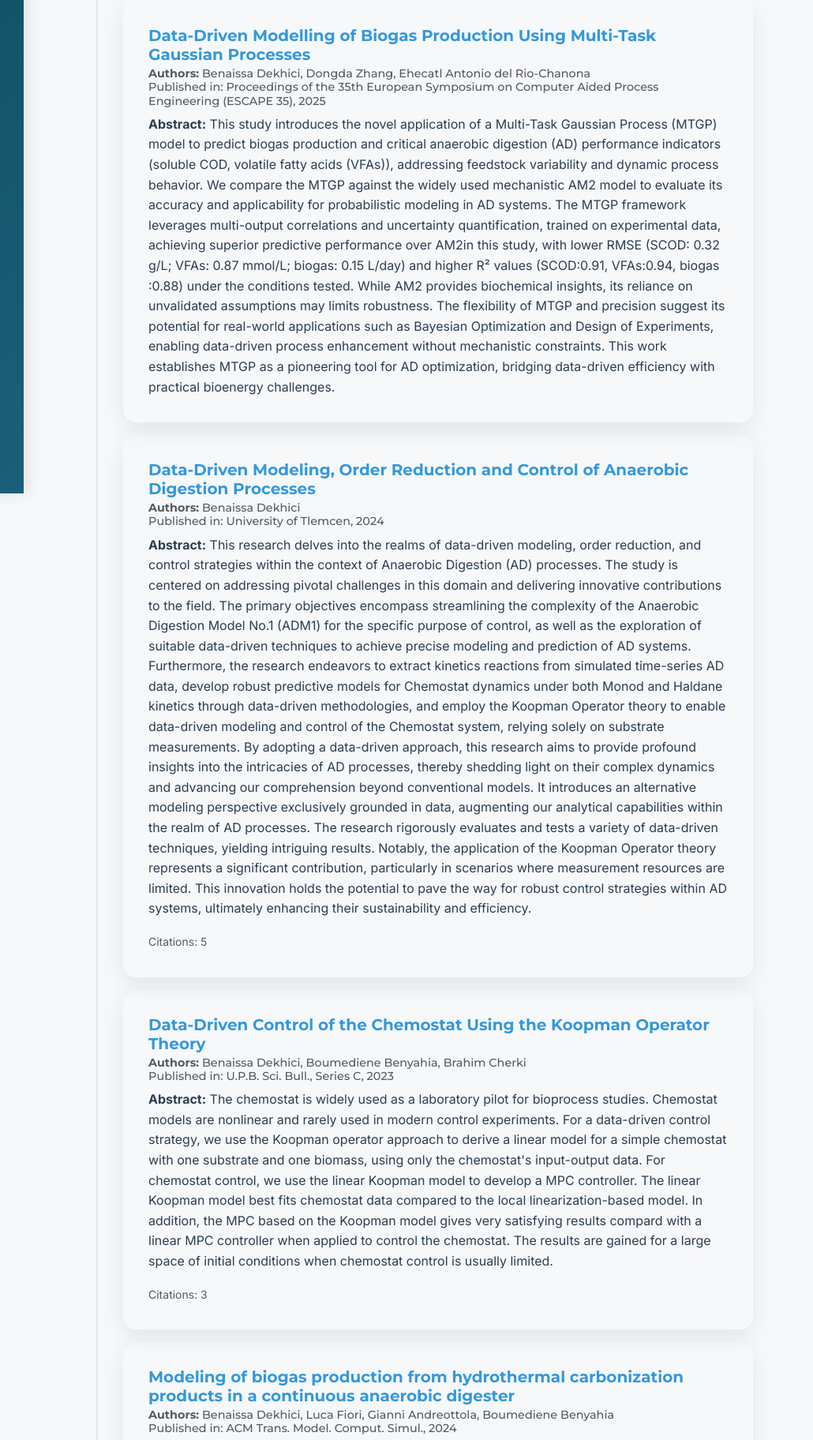
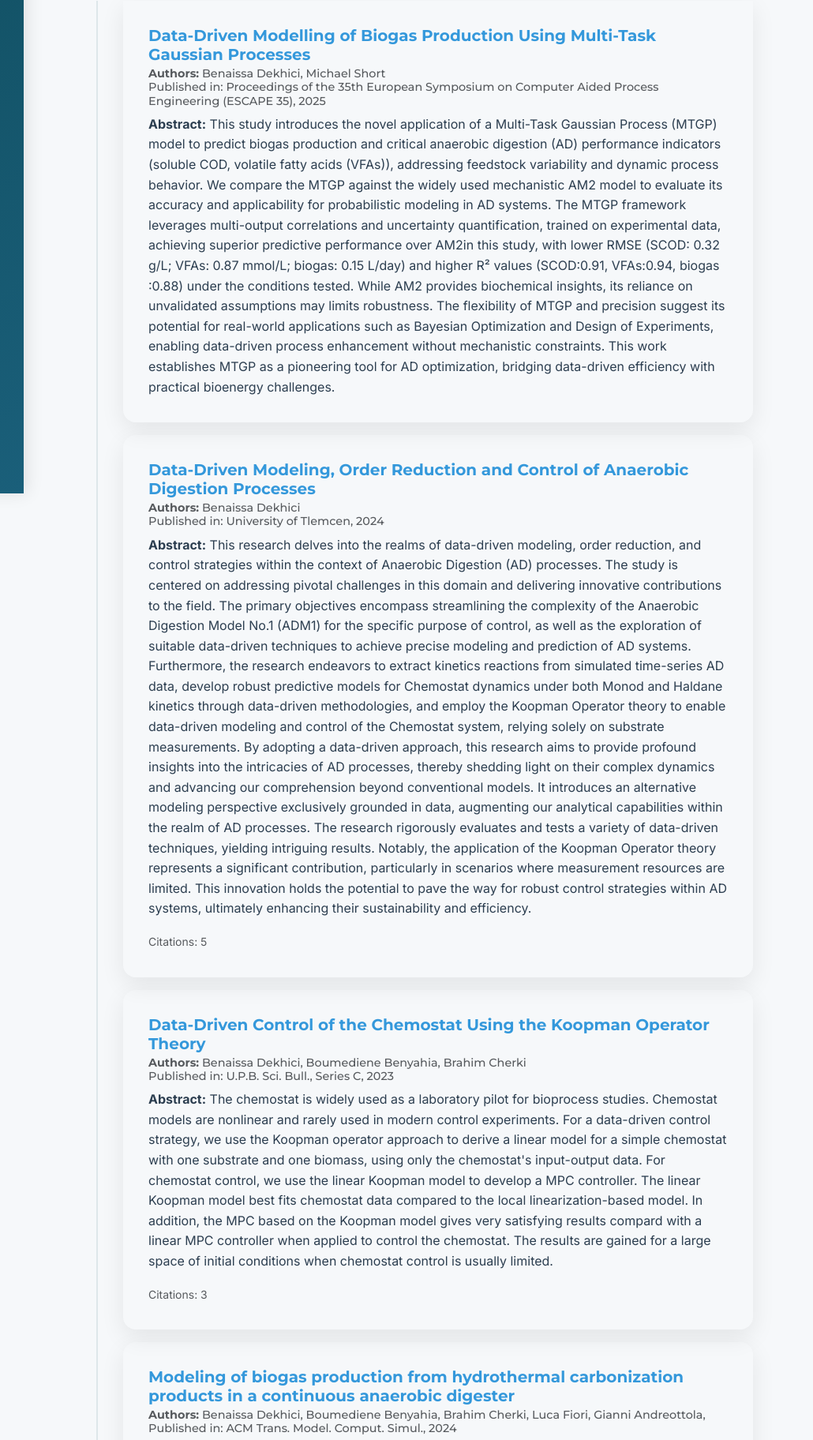
Before and after one commit to benmola/benmola.github.io, a website: page publications.html in a window 1280 px wide. Shown: the part 175-1999 px from the top of the page at 79% size, 250-1280 px from the left. Drawn offline with nearby package versions, Linux system fonts and the light colour scheme; some icons are missing.

Commit message:
modified:   publications.html

```diff
--- a/publications.html
+++ b/publications.html
@@ -56,7 +56,7 @@
                     <div class="card-body">
                         <h5 class="card-title"><a href="https://doi.org/10.69997/sct.121877" target="_blank">Data-Driven Modelling of Biogas Production Using Multi-Task Gaussian Processes</a></h5>
                         <h6 class="card-subtitle mb-2 text-muted">
-                            <strong>Authors:</strong> Benaissa Dekhici, Dongda Zhang, Ehecatl Antonio del Rio-Chanona<br>
+                            <strong>Authors:</strong> Benaissa Dekhici, Michael Short<br>
                             Published in: Proceedings of the 35th European Symposium on Computer Aided Process Engineering (ESCAPE 35), 2025
                         </h6>
                         <p class="card-text"><strong>Abstract:</strong> This study introduces the novel application of a Multi-Task Gaussian Process (MTGP) model to predict biogas production and critical anaerobic digestion (AD) performance indicators (soluble COD, volatile fatty acids (VFAs)), addressing feedstock variability and dynamic process behavior. We compare the MTGP against the widely used mechanistic AM2 model to evaluate its accuracy and applicability for probabilistic modeling in AD systems. The MTGP framework leverages multi-output correlations and uncertainty quantification, trained on experimental data, achieving superior predictive performance over AM2in this study, with lower RMSE (SCOD: 0.32 g/L; VFAs: 0.87 mmol/L; biogas: 0.15 L/day) and higher R² values (SCOD:0.91, VFAs:0.94, biogas :0.88) under the conditions tested. While AM2 provides biochemical insights, its reliance on unvalidated assumptions may limits robustness. The flexibility of MTGP and precision suggest its potential for real-world applications such as Bayesian Optimization and Design of Experiments, enabling data-driven process enhancement without mechanistic constraints. This work establishes MTGP as a pioneering tool for AD optimization, bridging data-driven efficiency with practical bioenergy challenges.</p>
@@ -88,7 +88,7 @@
                     <div class="card-body">
                         <h5 class="card-title"><a href="https://doi.org/10.1145/3680281" target="_blank">Modeling of biogas production from hydrothermal carbonization products in a continuous anaerobic digester</a></h5>
                         <h6 class="card-subtitle mb-2 text-muted">
-                            <strong>Authors:</strong> Benaissa Dekhici, Luca Fiori, Gianni Andreottola, Boumediene Benyahia<br>
+                            <strong>Authors:</strong> Benaissa Dekhici, Boumediene Benyahia, Brahim Cherki, Luca Fiori, Gianni Andreottola, <br>
                             Published in: ACM Trans. Model. Comput. Simul., 2024
                         </h6>
                         <p class="card-text"><strong>Abstract:</strong> The coupling between anaerobic digestion and hydrothermal carbonization (HTC) is a promising alternative for sustainable energy production. This study presents a dynamic model tailored for a lab-scale anaerobic digester operating on HTC products, specifically hydrochar and HTC liquor derived from sewage and agro-industrial digestate. Leveraging a modified version of the Anaerobic Model 2 (AM2), our simplified model of four states integrates pH and biomass decay rates into biomass kinetics. Simulation results of the mode were compared with experimental data collected over 164 days from the digester. The obtained results have proven the ability of the proposed model to predict the trend of the biogas production as well as important measured outputs of the bioreactor. The developed model could be used to control and optimize the performance of the digester, which provides potential for bioenergy production from waste streams such as digestate and digestate treated through the HTC process.</p>
```
